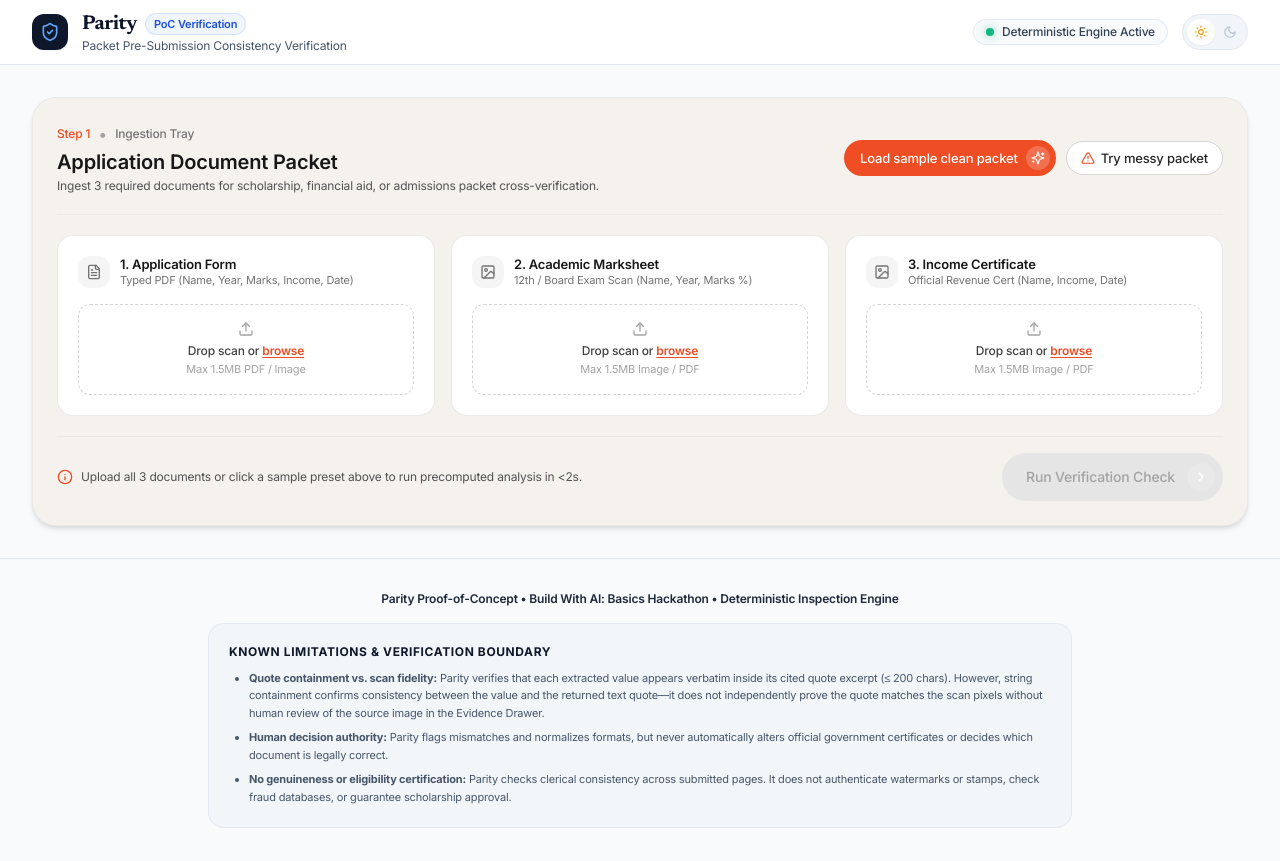
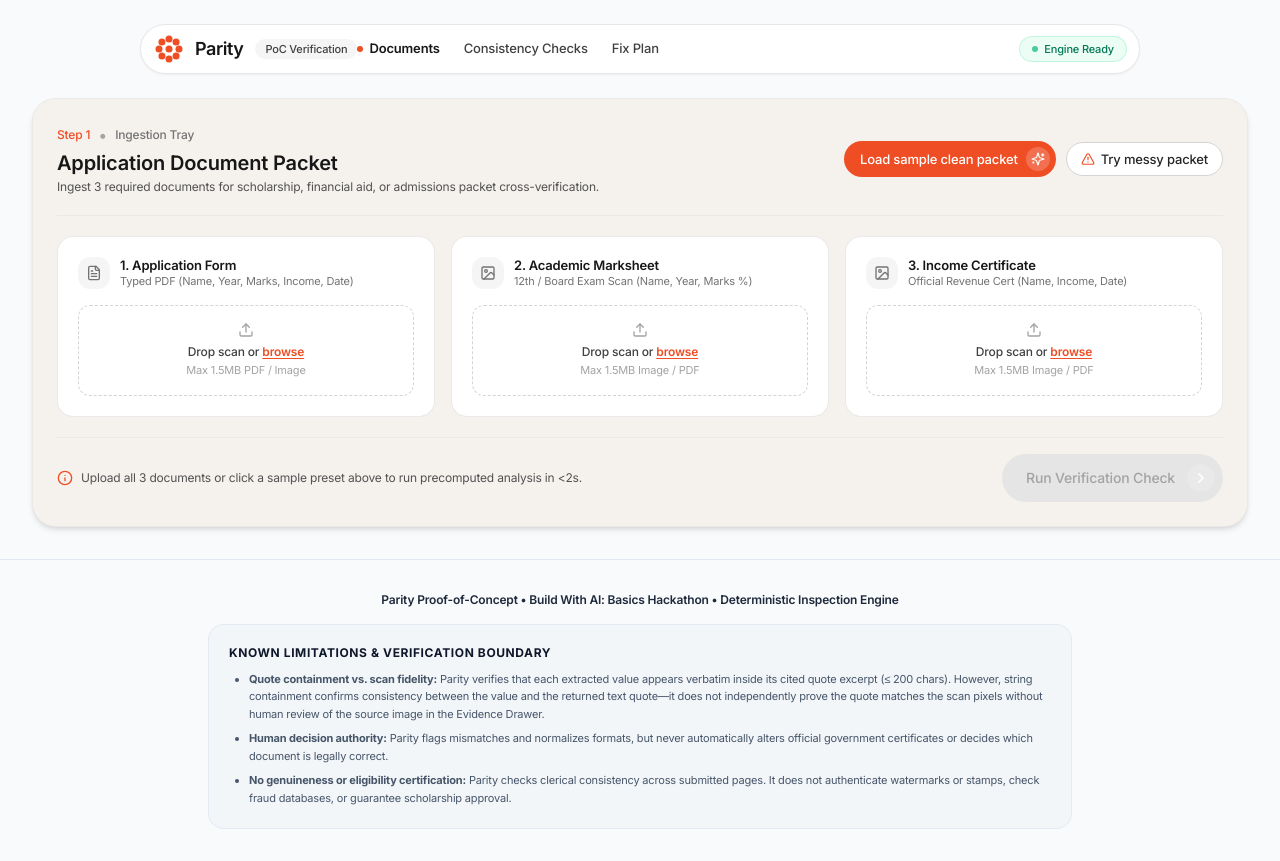
Before and after one commit to devprashant19/Parity, a Next.js app: page / in a window 1280 px wide. Built offline with nearby package versions, Linux system fonts and the light colour scheme; a web font is replaced by a local one.

Commit message:
fix(ui): remove obsolete theme switcher from TopBar and add smooth scrolling

```diff
--- a/src/app/globals.css
+++ b/src/app/globals.css
@@ -3,6 +3,10 @@
 @tailwind utilities;
 
 @layer base {
+  html {
+    scroll-behavior: smooth;
+  }
+
   :root {
     --bg-canvas: #f8fafc;
     --bg-surface: #ffffff;
--- a/src/components/TopBar.tsx
+++ b/src/components/TopBar.tsx
@@ -1,106 +1,77 @@
 'use client';
 
-import React, { useState, useEffect } from 'react';
-import { ShieldCheck, Moon, Sun, Sparkles } from 'lucide-react';
+import React, { useEffect } from 'react';
 
 export function TopBar() {
-  const [isDark, setIsDark] = useState(false);
-  const [mounted, setMounted] = useState(false);
-
   useEffect(() => {
-    // 1. Initial theme hydration from localStorage or system preference
-    const savedTheme = localStorage.getItem('parity_theme_mode');
-    const prefersDark = window.matchMedia && window.matchMedia('(prefers-color-scheme: dark)').matches;
-    const initialDark = savedTheme ? savedTheme === 'dark' : prefersDark;
-
-    setIsDark(initialDark);
-    if (initialDark) {
-      document.documentElement.classList.add('dark');
-    } else {
-      document.documentElement.classList.remove('dark');
+    // Ensure clean light palette as light/dark mode switch is removed
+    document.documentElement.classList.remove('dark');
+    try {
+      localStorage.removeItem('parity_theme_mode');
+    } catch {
+      // ignore
     }
-    setMounted(true);
   }, []);
 
-  const toggleTheme = () => {
-    const nextDark = !isDark;
-    setIsDark(nextDark);
-
-    // Apply smooth cross-fade animation class
-    document.documentElement.classList.add('theme-transition');
-    if (nextDark) {
-      document.documentElement.classList.add('dark');
-      localStorage.setItem('parity_theme_mode', 'dark');
-    } else {
-      document.documentElement.classList.remove('dark');
-      localStorage.setItem('parity_theme_mode', 'light');
-    }
-
-    // Remove transition helper after animation settles
-    setTimeout(() => {
-      document.documentElement.classList.remove('theme-transition');
-    }, 280);
-  };
+  // 8 circles around (16,16) with radius 10 + 1 center circle
+  const petalAngles = [0, 45, 90, 135, 180, 225, 270, 315];
+  const radius = 10;
+  const cx = 16;
+  const cy = 16;
+  const rCircle = 3.5;
 
   return (
-    <header className="border-b border-[#E2E8F0] bg-white/90 backdrop-blur-md sticky top-0 z-30 transition-colors duration-200 dark:bg-[#10141E]/90 dark:border-[#1F293D]">
-      <div className="max-w-7xl mx-auto px-4 sm:px-6 lg:px-8 h-16 flex items-center justify-between">
-        {/* Brand Identity */}
-        <div className="flex items-center space-x-3.5">
-          <div className="w-9 h-9 rounded-xl bg-[#0F172A] text-white flex items-center justify-center shadow-sm dark:bg-white dark:text-[#0F172A] transition-all duration-200 hover:scale-105 active:scale-95 cursor-default">
-            <ShieldCheck className="w-5 h-5 text-blue-400 dark:text-blue-600 transition-colors" />
-          </div>
-          <div>
-            <div className="flex items-center space-x-2">
-              <h1 className="font-serif-heading text-xl font-bold tracking-tight text-[#0F172A] dark:text-[#F8FAFC] inline-flex items-center">
-                Parity
-              </h1>
-              <span className="inline-flex items-center px-2 py-0.5 rounded-full text-[11px] font-semibold bg-blue-50 text-blue-700 border border-blue-200/60 dark:bg-blue-950/40 dark:text-blue-300 dark:border-blue-900/40 shadow-xs">
-                PoC Verification
-              </span>
-            </div>
-            <p className="text-xs text-[#475569] dark:text-[#94A3B8] transition-colors">
-              Packet Pre-Submission Consistency Verification
-            </p>
-          </div>
+    <header className="w-full flex justify-center pt-3 sm:pt-4 px-3 sm:px-4 z-30 sticky top-2">
+      <div className="bg-white/95 backdrop-blur-md rounded-full shadow-sm border border-neutral-200/90 pl-3 pr-3 py-2 w-full max-w-[1000px] relative flex items-center justify-between transition-colors">
+        {/* Left: Brand Identity with 8-Petal Flower */}
+        <div className="flex items-center gap-3 shrink-0">
+          <a href="#" className="flex items-center gap-2.5 focus:outline-none" aria-label="Parity Home">
+            <svg
+              viewBox="0 0 32 32"
+              className="w-7 h-7 sm:w-8 sm:h-8"
+              fill="#ef4d23"
+              aria-hidden="true"
+            >
+              <circle cx={cx} cy={cy} r={rCircle} />
+              {petalAngles.map((deg) => {
+                const rad = (deg * Math.PI) / 180;
+                const x = cx + radius * Math.cos(rad);
+                const y = cy + radius * Math.sin(rad);
+                return <circle key={deg} cx={x.toFixed(2)} cy={y.toFixed(2)} r={rCircle} />;
+              })}
+            </svg>
+            <span className="font-semibold text-base sm:text-lg tracking-tight text-neutral-900">
+              Parity
+            </span>
+          </a>
+          <span className="hidden sm:inline-flex items-center px-2.5 py-0.5 rounded-full text-[11px] font-medium bg-neutral-100 text-neutral-700">
+            PoC Verification
+          </span>
         </div>
 
-        {/* Engine Status & Complete Dark Mode Switch */}
-        <div className="flex items-center space-x-3.5">
-          <div className="hidden sm:flex items-center space-x-2 px-3 py-1 rounded-full bg-slate-50 border border-slate-200/80 text-xs font-medium text-slate-700 dark:bg-[#182030] dark:border-[#1F293D] dark:text-slate-200 shadow-xs">
-            <span className="inline-block w-2 h-2 rounded-full bg-emerald-500 animate-pulse shadow-[0_0_8px_rgba(16,185,129,0.6)]" />
-            <span>Deterministic Engine Active</span>
+        {/* Center: Navigation Links */}
+        <nav className="hidden md:flex items-center gap-6 text-[13px] text-neutral-700 font-medium">
+          <a
+            href="#documents"
+            className="inline-flex items-center gap-1.5 text-neutral-900 font-semibold hover:text-[#ef4d23] transition-colors"
+          >
+            <span className="w-1.5 h-1.5 rounded-full bg-[#ef4d23] inline-block" />
+            Documents
+          </a>
+          <a href="#results" className="hover:text-[#ef4d23] transition-colors">
+            Consistency Checks
+          </a>
+          <a href="#fixplan" className="hover:text-[#ef4d23] transition-colors">
+            Fix Plan
+          </a>
+        </nav>
+
+        {/* Right Cluster: Engine Status (No theme switch) */}
+        <div className="ml-auto flex items-center gap-2 sm:gap-3">
+          <div className="inline-flex items-center gap-1.5 px-3 py-1 rounded-full bg-emerald-50 text-emerald-700 border border-emerald-200/60 text-[11px] font-medium shadow-2xs">
+            <span className="w-1.5 h-1.5 rounded-full bg-emerald-500 animate-pulse" />
+            <span>Engine Ready</span>
           </div>
-
-          {/* Calibrated Theme Switcher */}
-          <button
-            type="button"
-            role="switch"
-            aria-checked={isDark}
-            onClick={toggleTheme}
-            aria-label="Toggle dark mode"
-            className="relative flex items-center h-9 p-1 rounded-full bg-slate-100 hover:bg-slate-200/80 border border-slate-200 dark:bg-[#182030] dark:hover:bg-[#1f293d] dark:border-[#2a3854] transition-all duration-200 cursor-pointer focus-visible:outline-none focus-visible:ring-2 focus-visible:ring-blue-500 active-press shadow-xs"
-            title={isDark ? 'Switch to Light Theme' : 'Switch to Obsidian Dark Theme'}
-          >
-            {/* Sliding Thumb */}
-            <div
-              className={`absolute top-1 bottom-1 w-7 rounded-full bg-white dark:bg-blue-600 shadow-sm transition-transform duration-250 ease-out flex items-center justify-center ${
-                isDark ? 'translate-x-7 bg-blue-600 text-white' : 'translate-x-0 text-amber-500'
-              }`}
-            >
-              {isDark ? (
-                <Moon className="w-3.5 h-3.5 text-white transition-transform duration-200 rotate-0" />
-              ) : (
-                <Sun className="w-3.5 h-3.5 text-amber-500 transition-transform duration-200 rotate-0" />
-              )}
-            </div>
-
-            {/* Background Icons */}
-            <div className="flex items-center justify-between w-14 px-1.5 text-slate-400 dark:text-slate-500 select-none">
-              <Sun className={`w-3.5 h-3.5 ${!isDark ? 'opacity-0' : 'opacity-60'}`} />
-              <Moon className={`w-3.5 h-3.5 ${isDark ? 'opacity-0' : 'opacity-60'}`} />
-            </div>
-          </button>
         </div>
       </div>
     </header>
```
